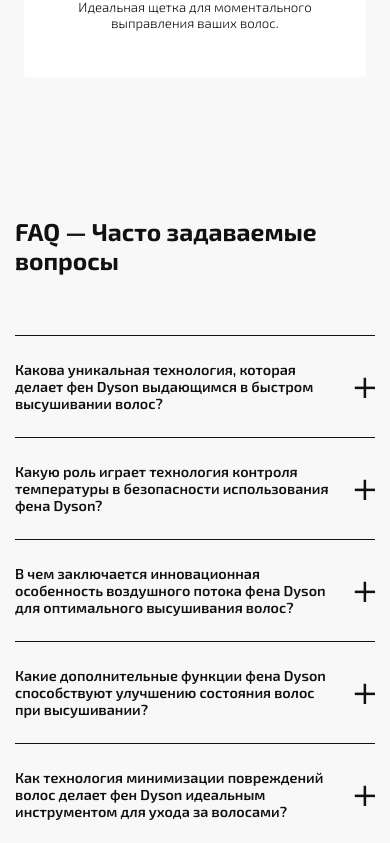
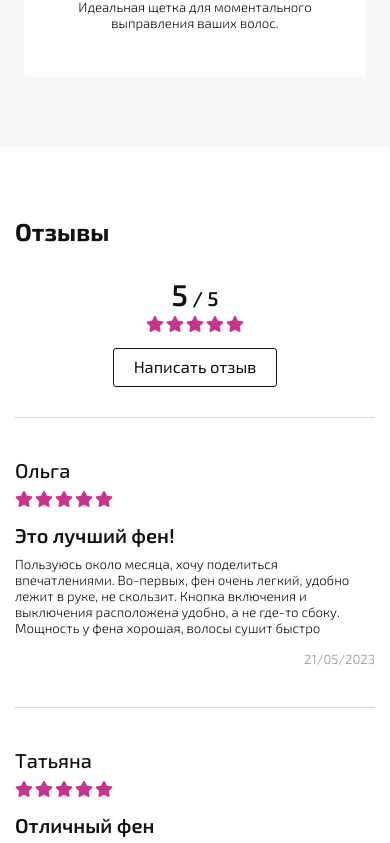
Before and after one commit to rxfr-dvpr/Dyson-Shop, a Vue app: page / in a window 390 px wide. Shown: the part 4932-5775 px from the top of the page. Built offline with nearby package versions, Linux system fonts and the light colour scheme; some icons are missing.

Commit message:
review section adaptived

```diff
--- a/src/components/Reviews.vue
+++ b/src/components/Reviews.vue
@@ -140,7 +140,7 @@
             display: flex;
             border-top: 1px solid rgba($color: #ABABAB, $alpha: .5);
             padding: 40px 0;
-            row-gap: 10px;
+            row-gap: 15px;
             column-gap: 30px;
 
             .review-main {
@@ -197,6 +197,7 @@
     .review__form {
         width: 100%;
         display: flex;
+        row-gap: 15px;
 
         &-rate {
             max-width: 160px;
@@ -332,4 +333,20 @@
     opacity: 0;
 }
 
+@media (max-width: 768px) {
+    .reviews__list-item {
+        flex-direction: column;
+    }
+
+    .review__form {
+        flex-direction: column;
+        align-items: center;
+
+        &-rate {
+            align-items: center;
+            text-align: center;
+        }
+    }
+}
+
 </style>
--- a/src/views/HomeView.vue
+++ b/src/views/HomeView.vue
@@ -10,7 +10,7 @@
 
     <Equipment/>
 
-    <!-- <Reviews/> -->
+    <Reviews/>
 
     <Faq/>
 
```
